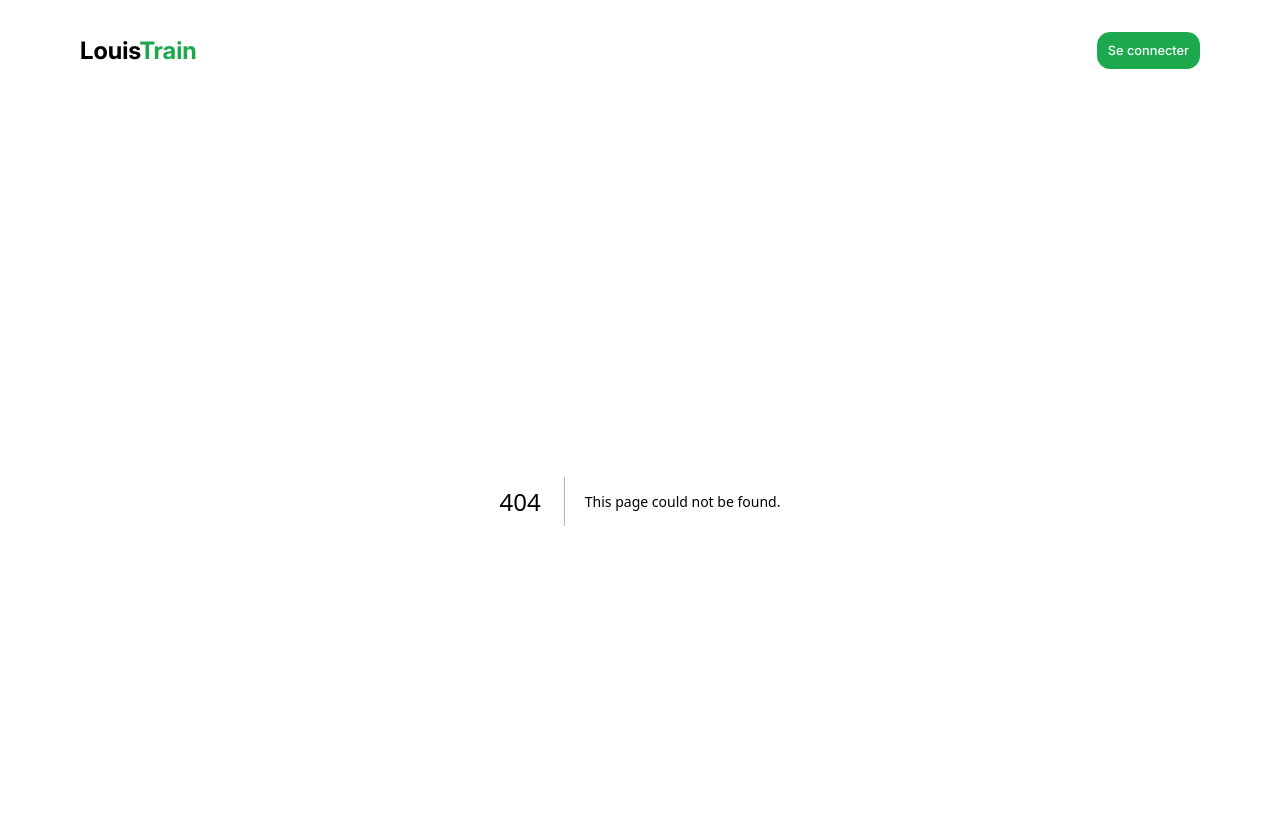
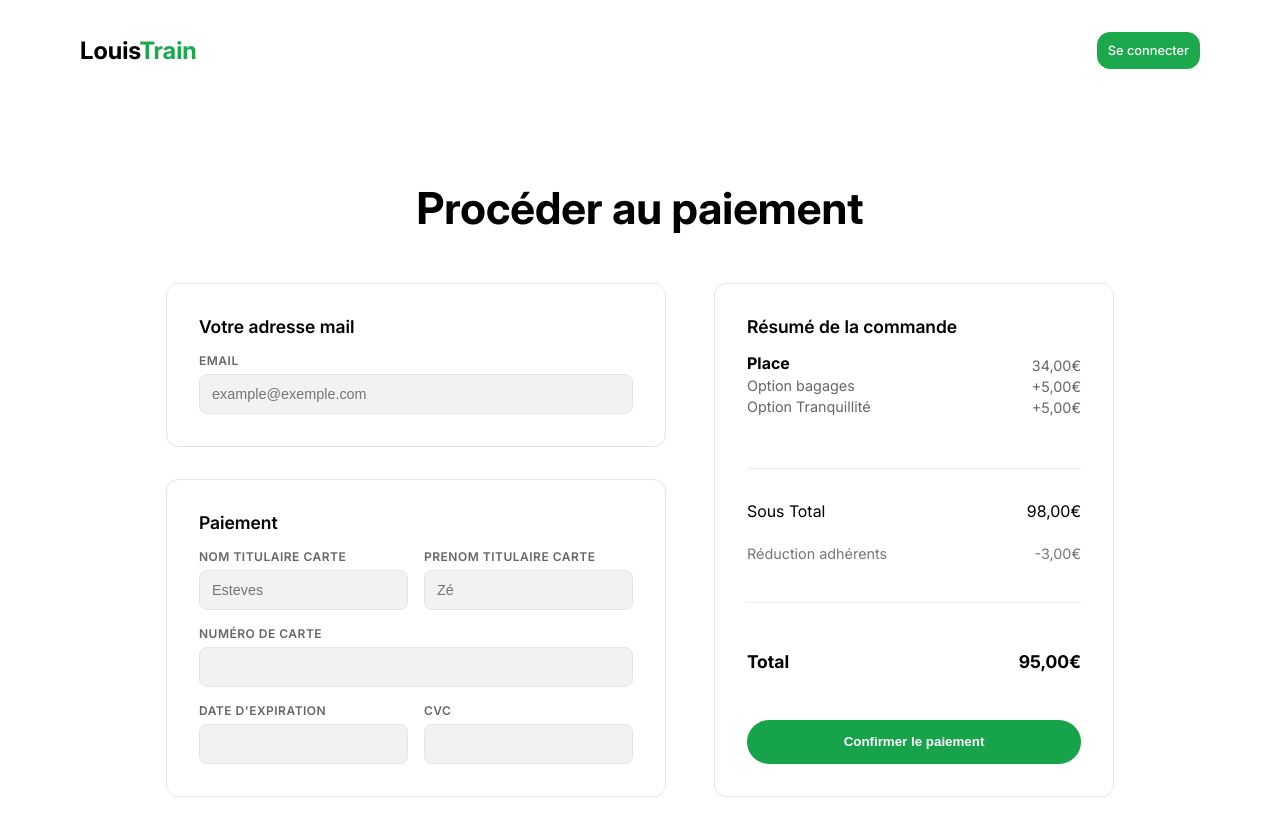
Before and after one commit to Murasakaaa/LouisTrain, a Next.js app: page /paiement in a window 1280 px wide. Before the commit this address had no page. Shown: the top 836 px of the page. After the commit the page ends 800 px from the top, so only its background shows below. Built offline with nearby package versions, Linux system fonts and the light colour scheme.

Commit message:
paiement frontend page done

```diff
--- /dev/null
+++ b/src/app/paiement/page.js
@@ -0,0 +1,107 @@
+"use client";
+import React, { useState, useEffect } from "react";
+import "../../style/paiement.css";
+import "../../style/HomePage.css";
+import Button from "../../components/commons/Button";
+import Input from "@/components/commons/Input";
+import { ArrowLeftRight } from "lucide-react";
+
+export default function Paiement() {
+  return (
+    <div className="paiement-container">
+      <div className="title">
+        <h1>Procéder au paiement</h1>
+      </div>
+
+      <div className="forms">
+        <div className="left-forms">
+          <div className="card">
+            <h3>Votre adresse mail</h3>
+            <div className="form-group">
+              <label htmlFor="email">EMAIL</label>
+              <Input id="email" placeholder="example@exemple.com" type="email" name="email" />
+            </div>
+          </div>
+
+          <div className="card">
+            <h3>Paiement</h3>
+
+            <div className="grid-2">
+              <div className="form-group">
+                <label htmlFor="nom">NOM TITULAIRE CARTE</label>
+                <Input id="nom" placeholder="Esteves" type="text" name="nom" />
+              </div>
+
+              <div className="form-group">
+                <label htmlFor="prenom">PRENOM TITULAIRE CARTE</label>
+                <Input id="prenom" placeholder="Zé" type="text" name="prenom" />
+              </div>
+            </div>
+
+            <div className="form-group">
+              <label htmlFor="numero">NUMÉRO DE CARTE</label>
+              <Input id="numero" type="text" format="card" name="numero"/>
+            </div>
+
+            <div className="grid-2">
+              <div className="form-group">
+                <label htmlFor="expiration">DATE D'EXPIRATION</label>
+                <Input id="expiration" format="expiration" type="text" name="expiration" />
+              </div>
+
+              <div className="form-group">
+                <label htmlFor="cvc">CVC</label>
+                <Input id="cvc" format="cvc" type="text" name="cvc" />
+              </div>
+            </div>
+          </div>
+        </div>
+
+        <div className="right-form">
+          <div className="card resume">
+            <h3>Résumé de la commande</h3>
+
+            <div className="article">
+              <div>
+                <strong>Place</strong>
+                <p>Option bagages</p>
+                <p>Option Tranquillité</p>
+              </div>
+              <div className="price">
+                <p>34,00€</p>
+                <p>+5,00€</p>
+                <p>+5,00€</p>
+              </div>
+            </div>
+
+            <hr/>
+
+            <div className="total-line">
+              <span>Sous Total</span>
+              <span>98,00€</span>
+            </div>
+
+            <div className="total-line reduction">
+              <span>Réduction adhérents</span>
+              <span>-3,00€</span>
+            </div>
+
+            <hr/>
+
+
+            <div className="total-line final">
+              <strong>Total</strong>
+              <strong>95,00€</strong>
+            </div>
+
+            <button className="btn-paiement">
+              Confirmer le paiement
+            </button>
+          </div>
+        </div>
+
+      </div>
+    </div>
+  );
+
+}
--- a/src/components/commons/Input.js
+++ b/src/components/commons/Input.js
@@ -1,12 +1,46 @@
 import React from "react";
 import "../../style/components/commons/Input.css";
 
-export default function Input({ darkInput = false, ...props }) {
+export default function Input({ darkInput = false, format, onChange, ...props }) {
+
+  const handleChange = (e) => {
+    let value = e.target.value;
+
+    if (format === "card") {
+      value = value.replace(/\D/g, "");
+      value = value.substring(0, 16);
+      value = value.replace(/(.{4})/g, "$1 ").trim();
+    }
+
+    if (format === "expiration") {
+      value = value.replace(/\D/g, "");
+      value = value.substring(0, 4);
+
+      if (value.length >= 3) {
+        value = value.replace(/(\d{2})(\d{1,2})/, "$1/$2");
+      }
+    }
+
+    if (format === "cvc") {
+      value = value.replace(/\D/g, "");
+      value = value.substring(0, 3);
+    }
+
+    e.target.value = value;
+
+    if (onChange) onChange(e);
+  };
+
   return (
     <input
       {...props}
+      onChange={handleChange}
       className={
-        props.type === "radio" ? "" : darkInput ? "dark-input" : "light-input"
+        props.type === "radio"
+          ? ""
+          : darkInput
+          ? "dark-input"
+          : "light-input"
       }
     />
   );
--- /dev/null
+++ b/src/style/paiement.css
@@ -0,0 +1,146 @@
+.paiement-container {
+  width: 100%;
+  display: flex;
+  flex-direction: column;
+  align-items: center;
+  gap: 3rem;
+}
+
+.title {
+  display: flex;
+  align-items: flex-start;
+  justify-content: center;
+
+  margin-top: 5rem;
+}
+
+.title h1 {
+  font: 700 "DM Sans", sans-serif;
+  font-style: normal;
+  color: var(--black);
+  font-size: 2.75rem;
+  margin: 0;
+  text-align: center;
+}
+
+.forms {
+  display: flex;
+  gap: 3rem;
+  width: 100%;
+  justify-content: center;
+  align-items: flex-start;
+}
+
+.form-group {
+  display: flex;
+  flex-direction: column;
+  gap: 6px;
+}
+
+.form-group label {
+  font-size: 0.75rem;
+  font-weight: 600;
+  color: #666;
+  letter-spacing: 0.5px;
+}
+
+.form-group input {
+  height: 40px;
+  padding: 0 12px;
+  border-radius: 8px;
+  border: 1px solid #e5e5e5;
+  font-size: 0.9rem;
+  outline: none;
+  transition: border 0.2s ease;
+}
+
+.form-group input:focus {
+  border-color: #16a34a;
+}
+
+.left-forms {
+  display: flex;
+  flex-direction: column;
+  gap: 2rem;
+  width: 500px;
+}
+
+.right-form {
+  width: 400px;
+}
+
+.card {
+  background: white;
+  padding: 2rem;
+  border-radius: 12px;
+  border: 1px solid #e5e5e5;
+  display: flex;
+  flex-direction: column;
+  gap: 1rem;
+}
+
+.card h3 {
+  margin: 0;
+  font-size: 1.1rem;
+  font-weight: 600;
+}
+
+.grid-2 {
+  display: grid;
+  grid-template-columns: 1fr 1fr;
+  gap: 1rem;
+}
+
+.resume .article {
+  display: flex;
+  justify-content: space-between;
+  margin-bottom: 1rem;
+}
+
+.resume .article p {
+  margin: 4px 0;
+  color: #666;
+  font-size: 0.9rem;
+}
+
+.price {
+  text-align: right;
+}
+
+hr {
+  border: none;
+  border-top: 1px solid #eee;
+  margin: 1rem 0;
+}
+
+.total-line {
+  display: flex;
+  justify-content: space-between;
+  margin-bottom: 0.5rem;
+}
+
+.total-line.reduction {
+  color: #777;
+  font-size: 0.9rem;
+}
+
+.total-line.final {
+  font-size: 1.1rem;
+  margin-top: 1rem;
+}
+
+.btn-paiement {
+  margin-top: 1.5rem;
+  background-color: #16a34a;
+  color: white;
+  border: none;
+  padding: 0.9rem;
+  border-radius: 999px;
+  font-weight: 600;
+  cursor: pointer;
+  transition: 0.2s ease;
+}
+
+.btn-paiement:hover {
+  background-color: #15803d;
+}
```
